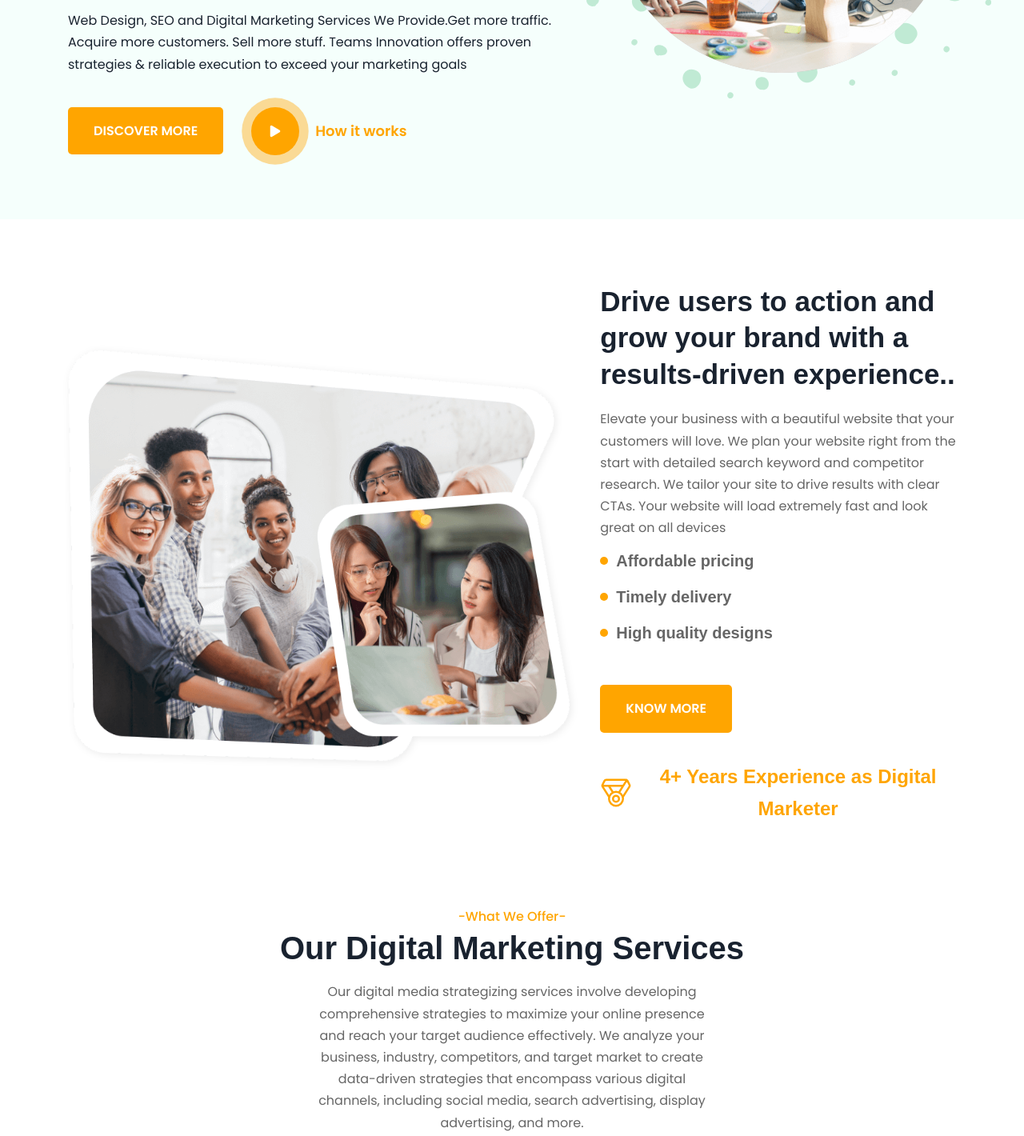
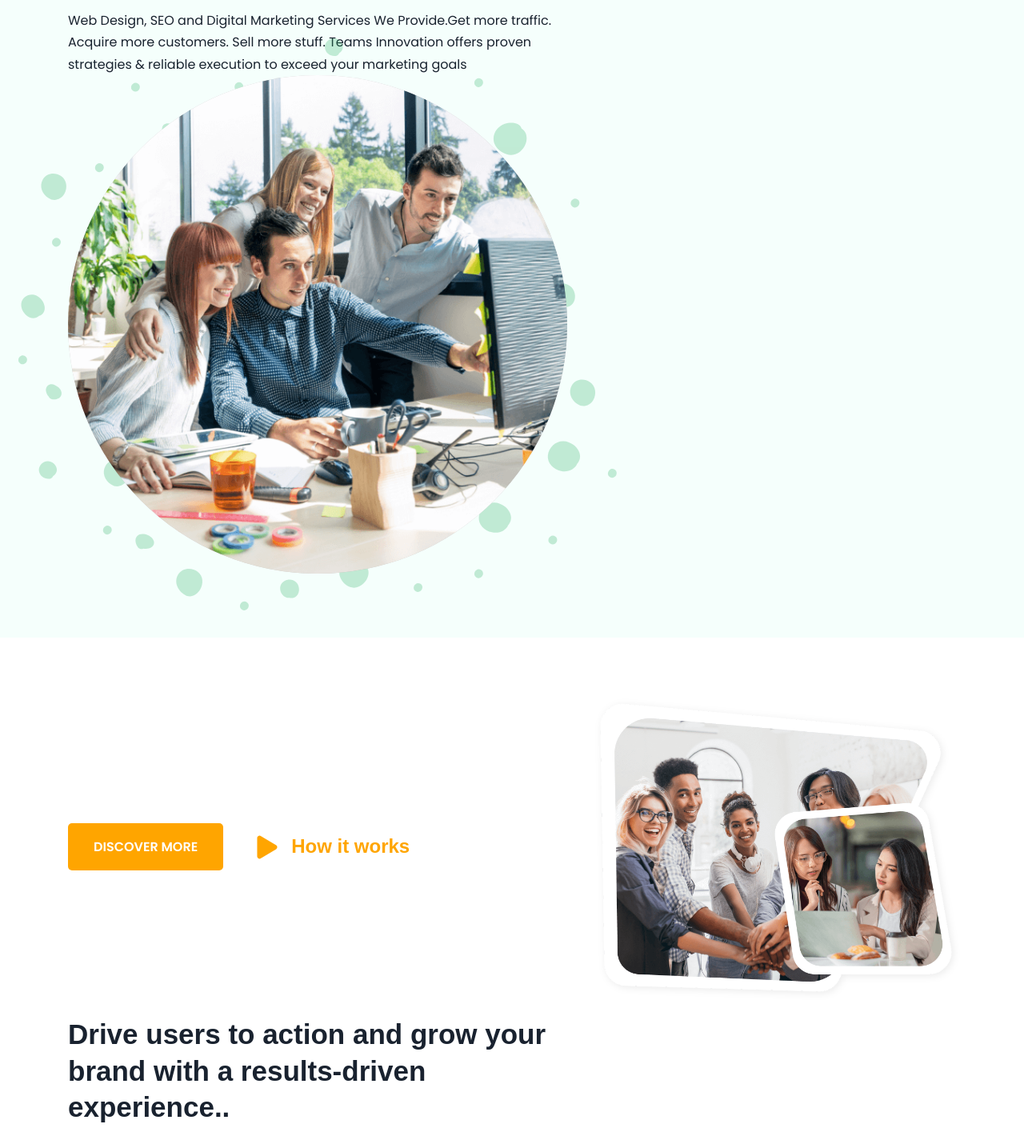
Before and after one commit to TimothyMunene/teamsinnovation, a plain HTML site: page index.html in a window 1280 px wide. Shown: the part 579-1999 px from the top of the page at 80% size. Drawn offline with nearby package versions, Linux system fonts and the light colour scheme; a web font is replaced by a local one.

Commit message:
8 commit

```diff
--- a/index.html
+++ b/index.html
@@ -149,24 +149,17 @@
               Web Design, SEO and Digital Marketing Services We Provide.Get more traffic.
               Acquire more customers. Sell more stuff. Teams Innovation offers proven strategies &
               reliable execution to exceed your marketing goals </p>
-            <div class="btn-group">
-              <a href="#" class="btn btn-primary">Discover More</a>
-
-              <button class="flex-btn">
-                <div class="btn-icon">
-                  <ion-icon name="play" aria-hidden="true"></ion-icon>
-                </div>
-
-                <span class="span">How it works</span>
-              </button>
+            <div style="margin-bottom: 0px;">
+              <figure class="hero-banner has-before img-holder" style="--width: 650; --height: 650;">
+                <img src="./assets/images/hero-banner.png" width="450" height="450" alt="hero banner" class="img-cover">
+              </figure>
 
             </div>
 
+
           </div>
 
-          <figure class="hero-banner has-before img-holder" style="--width: 650; --height: 650;">
-            <img src="./assets/images/hero-banner.png" width="650" height="650" alt="hero banner" class="img-cover">
-          </figure>
+
 
         </div>
       </section>
@@ -176,7 +169,18 @@
 
       <section class="section about" id="about" aria-label="about">
         <div class="container">
+          <div class="btn-group">
+            <a href="#" class="btn btn-primary">Discover More</a>
 
+            <button class="flex-btn">
+              <div class="btn-icon">
+                <ion-icon name="play" aria-hidden="true"></ion-icon>
+              </div>
+
+              <span class="span">How it works</span>
+            </button>
+
+          </div>
           <figure class="about-banner">
             <img src="./assets/images/about-banner.png" width="802" height="654" loading="lazy" alt="about banner"
               class="w-100">
@@ -524,7 +528,6 @@
           <div class="title-wrapper">
             <h2 class="h2 section-title">Discover. Frequently Asked Questions</h2>
 
-            <a href="#" class="btn btn-primary">Work Together</a>
           </div>
 
           <ul class="grid-list">
```
